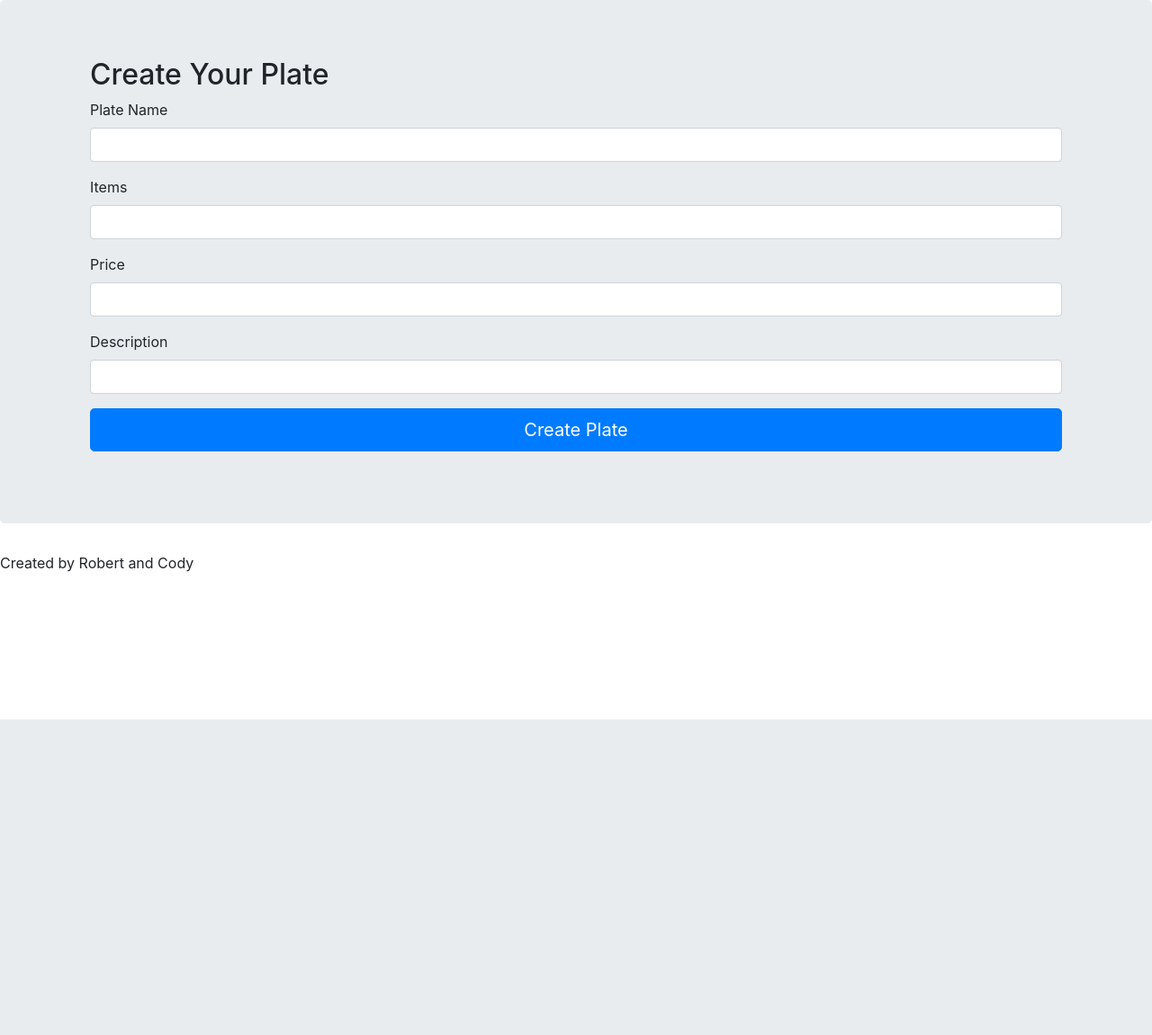
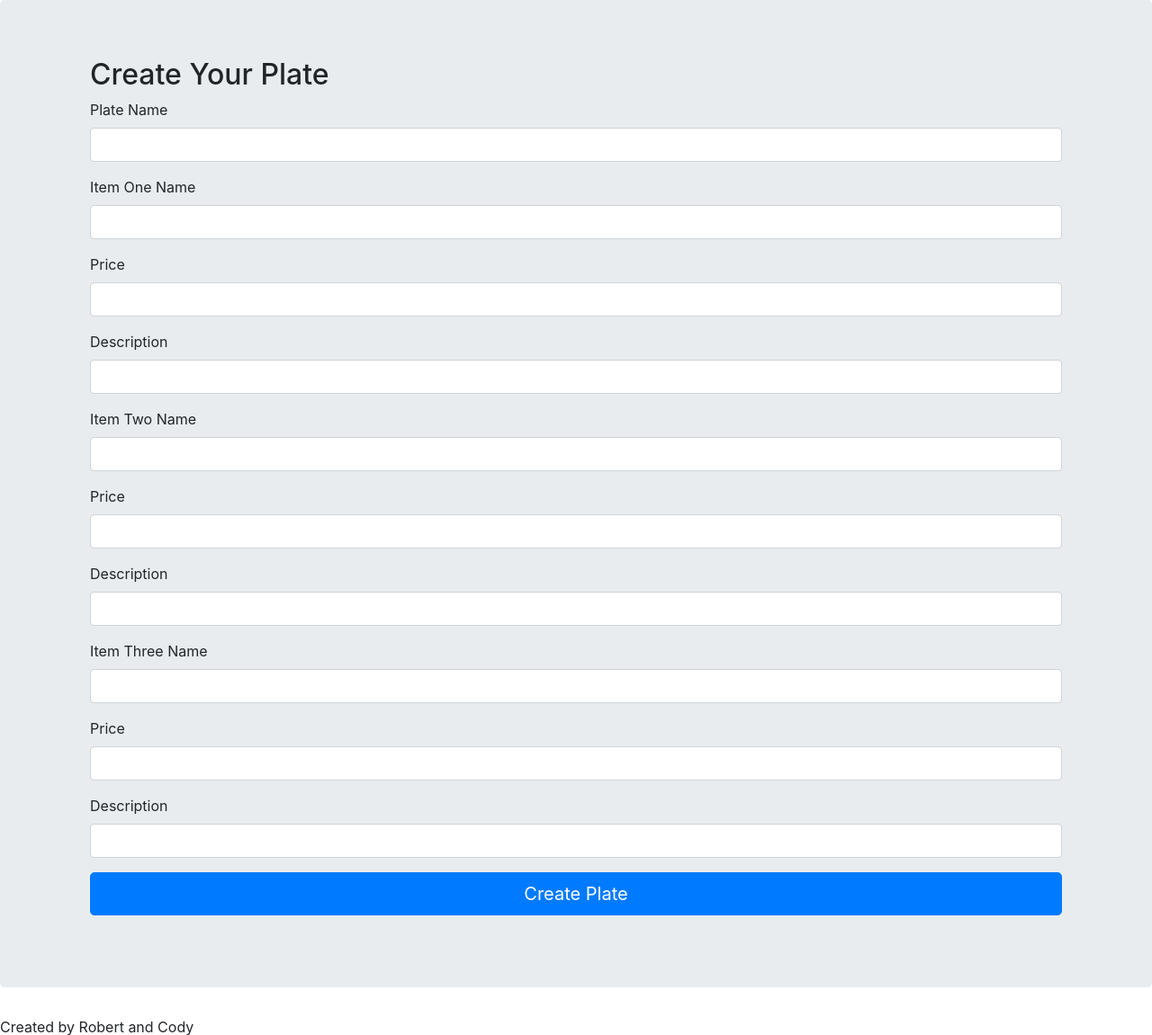
Before and after one commit to tico2303/Kitch, a Flask app: page /create_plate in a window 1280 px wide. Shown: the top 1151 px of the page at 90% size. Before the commit the page ends 800 px from the top, so only its background shows below. Run offline with Flask 2, Linux system fonts and the light colour scheme; a user stored in the database is signed in; some libraries are stand-ins or nearby versions.

Commit message:
Create Plate nows allows to add Items to a plate

```diff
--- a/app.py
+++ b/app.py
@@ -31,7 +31,6 @@ def kitch():
 def plates():
     user = session.query(Chef).filter_by(id=current_user.id).first()
     kitch = session.query(Kitch).filter_by(chef_id = user.id).first()
-    print kitch
     plates = session.query(Plate).filter_by(kitch_id = kitch).all()
     return render_template("plates.html", chef=user,plates=plates)
 
@@ -45,6 +44,9 @@ def create_plate():
     form = CreatePlateForm()
     if form.validate_on_submit():
         plate = Plate(kitch_id=kitch, name=form.plate_name.data, is_public=True)
+        plate.items.append(Item(name=form.item_one.data, price=form.price_one.data))
+        plate.items.append(Item(name=form.item_two.data, price=form.price_two.data))
+        plate.items.append(Item(name=form.item_three.data, price=form.price_three.data))
         session.add(plate)
         session.commit()
         return redirect(url_for('plates'))
--- a/forms.py
+++ b/forms.py
@@ -21,6 +21,14 @@ class RegisterForm(FlaskForm):
 
 class CreatePlateForm(FlaskForm):
 	plate_name = StringField("Plate Name", validators=[InputRequired(), Length(min=1, max=50)])
-        items = StringField("Items")
-        price = StringField("Price", validators=[InputRequired(), Length(min=1,max=50)])
-        description = StringField("Description")
+        item_one = StringField("Item One Name")
+        price_one = StringField("Price", validators=[InputRequired(), Length(min=1,max=50)])
+        description_one = StringField("Description")
+
+        item_two = StringField("Item Two Name")
+        price_two = StringField("Price", validators=[InputRequired(), Length(min=1,max=50)])
+        description_two = StringField("Description")
+
+        item_three = StringField("Item Three Name")
+        price_three = StringField("Price", validators=[InputRequired(), Length(min=1,max=50)])
+        description_three = StringField("Description")
--- a/models.py
+++ b/models.py
@@ -46,6 +46,7 @@ class Item(Base):
     name = Column(String(250), nullable=False)
     price = Column(Float)
     plates = relationship('Plate', secondary=items, backref='items', lazy='dynamic')
+
 
 #Many(plates) to 1(kitch)
 class Plate(Base):
--- a/templates/create_plate.html
+++ b/templates/create_plate.html
@@ -20,9 +20,15 @@ Create Plate
 			{{ form.hidden_tag() }}
 			<!-- Create the username password and remember-me forms -->
 			{{ wtf.form_field(form.plate_name) }}
-			{{ wtf.form_field(form.items) }}
-			{{ wtf.form_field(form.price) }}
-			{{ wtf.form_field(form.description) }}
+			{{ wtf.form_field(form.item_one) }}
+			{{ wtf.form_field(form.price_one) }}
+			{{ wtf.form_field(form.description_one) }}
+			{{ wtf.form_field(form.item_two) }}
+			{{ wtf.form_field(form.price_two) }}
+			{{ wtf.form_field(form.description_two) }}
+			{{ wtf.form_field(form.item_three) }}
+			{{ wtf.form_field(form.price_three) }}
+			{{ wtf.form_field(form.description_three) }}
 			<button class="btn btn-lg btn-primary btn-block" type="submit">Create Plate</button>
 		</form>
 	</div>
```
